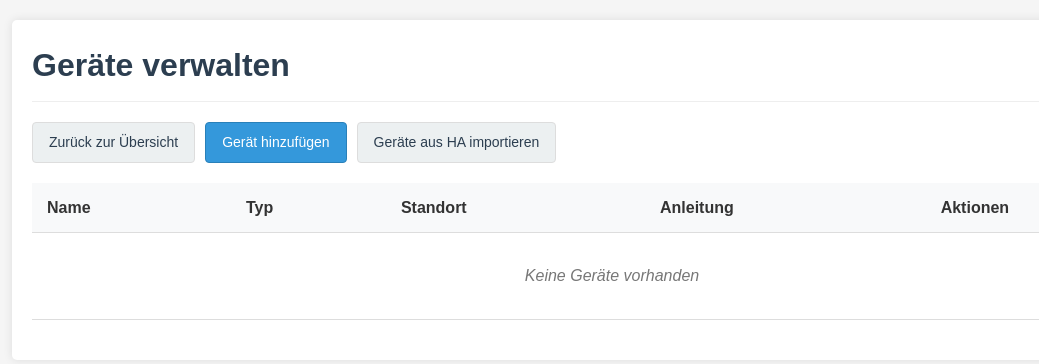
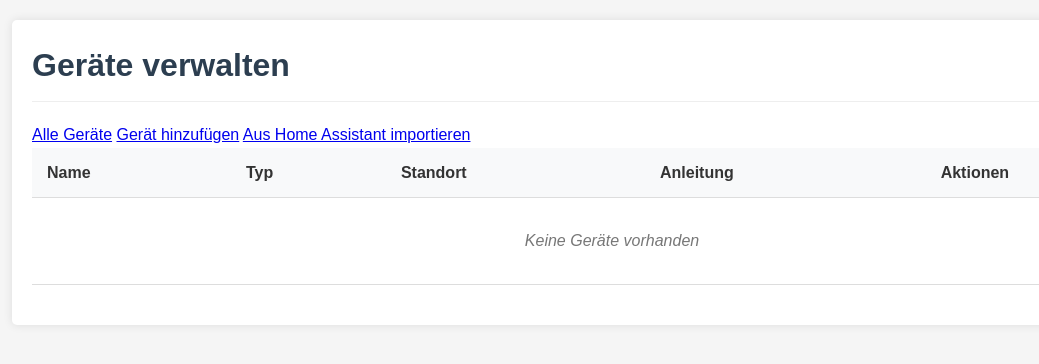
Before and after one commit to morbeth/home-assistant-pdf-manuals, a Flask app: page /devices in a window 1280 px wide. Shown: the top 364 px of the page, without its empty margins (28-1067 px from the left). Run offline with Flask 3, Linux system fonts and the light colour scheme; parts of the project's set-up code (start-up, migrations or seed data) failed here and were passed over.

Commit message:
Initial commit: PDF-Anleitungen Add-on für Home Assistant

```diff
--- a/config.yaml
+++ b/config.yaml
@@ -1,6 +1,6 @@
 
 name: "PDF-Anleitungen"
-version: "1.0.2"
+version: "1.0.3"
 slug: "pdf_manuals"
 description: "Hochladen und Verwalten von PDF-Anleitungen für Ihre Geräte"
 url: "https://github.com/yourusername/home-assistant-pdf-manuals"
--- a/main.py
+++ b/main.py
@@ -12,6 +12,32 @@ app = Flask(__name__,
             static_url_path='/static')  # URL-Pfad für statische Dateien
 app.secret_key = os.urandom(24)
 
+# Nach der Flask-App-Initialisierung und vor den Routen hinzufügen
+@app.before_request
+def fix_ingress():
+    """Korrigiert die URL für Home Assistant Ingress"""
+    # X-Ingress-Path Header von Nginx enthält den Basispfad
+    ingress_path = request.headers.get('X-Ingress-Path', '')
+    if ingress_path:
+        # WSGI-Umgebung anpassen
+        script_name = request.environ.get('HTTP_X_SCRIPT_NAME', '')
+        if script_name:
+            request.environ['SCRIPT_NAME'] = script_name
+            path_info = request.environ['PATH_INFO']
+            if path_info.startswith(script_name):
+                request.environ['PATH_INFO'] = path_info[len(script_name):]
+
+# Nach der fix_ingress-Funktion hinzufügen
+def get_base_url():
+    """Gibt die Basis-URL für Links zurück, unter Berücksichtigung von Ingress"""
+    script_name = request.environ.get('SCRIPT_NAME', '')
+    return script_name
+
+# Die Funktion für alle Templates verfügbar machen
+@app.context_processor
+def inject_base_url():
+    """Fügt die Basis-URL in alle Templates ein"""
+    return dict(base_url=get_base_url())
 
 # Jinja2 Filter für Datumsformatierung hinzufügen
 @app.template_filter('strftime')
--- a/templates/add_device.html
+++ b/templates/add_device.html
@@ -2,7 +2,7 @@
 <html>
 <head>
     <title>Gerät hinzufügen</title>
-    <link rel="stylesheet" href="{{ url_for('static', filename='styles.css') }}">
+    <link rel="stylesheet" href="{{ base_url }}{{ url_for('static', filename='styles.css') }}">
 </head>
 <body>
 <div class="container">
--- a/templates/devices.html
+++ b/templates/devices.html
@@ -3,7 +3,7 @@
 <html>
 <head>
     <title>Geräte verwalten</title>
-    <link rel="stylesheet" href="{{ url_for('static', filename='styles.css') }}">
+    <link rel="stylesheet" href="{{ base_url }}{{ url_for('static', filename='styles.css') }}">
 </head>
 <body>
 <div class="container">
--- a/templates/edit_device.html
+++ b/templates/edit_device.html
@@ -3,7 +3,7 @@
 <html>
 <head>
     <title>Gerät bearbeiten</title>
-    <link rel="stylesheet" href="{{ url_for('static', filename='styles.css') }}">
+    <link rel="stylesheet" href="{{ base_url }}{{ url_for('static', filename='styles.css') }}">
 </head>
 <body>
 <div class="container">
--- a/templates/includes/navigation.html
+++ b/templates/includes/navigation.html
@@ -1,34 +1,27 @@
 {% macro nav_main() %}
-<div class="navigation">
-    <a href="{{ url_for('index') }}" class="button active">Übersicht</a>
-    <a href="{{ url_for('list_devices') }}" class="button">Geräte</a>
-    <a href="{{ url_for('list_manuals') }}" class="button">Anleitungen</a>
-</div>
+<nav class="main-nav">
+    <a href="{{ base_url }}{{ url_for('index') }}" class="nav-item {% if request.endpoint == 'index' %}active{% endif %}">Übersicht</a>
+    <a href="{{ base_url }}{{ url_for('list_manuals') }}" class="nav-item {% if request.endpoint == 'list_manuals' %}active{% endif %}">Anleitungen</a>
+    <a href="{{ base_url }}{{ url_for('list_devices') }}" class="nav-item {% if request.endpoint == 'list_devices' %}active{% endif %}">Geräte</a>
+
+    <div class="nav-actions">
+        <a href="{{ base_url }}{{ url_for('upload_manual') }}" class="button">Anleitung hochladen</a>
+        <a href="{{ base_url }}{{ url_for('add_device') }}" class="button primary">Gerät hinzufügen</a>
+    </div>
+</nav>
 {% endmacro %}
 
 {% macro nav_manuals() %}
-<div class="navigation">
-    <a href="{{ url_for('index') }}" class="button">Zurück zur Übersicht</a>
-    <a href="{{ url_for('upload_manual') }}" class="button primary">Anleitung hochladen</a>
-</div>
-{% endmacro %}
-
-{% macro nav_upload_manual() %}
-<div class="navigation">
-    <a href="{{ url_for('list_manuals') }}" class="button">Zurück zur Anleitungsübersicht</a>
-</div>
+<nav class="sub-nav">
+    <a href="{{ base_url }}{{ url_for('list_manuals') }}" class="nav-item">Alle Anleitungen</a>
+    <a href="{{ base_url }}{{ url_for('upload_manual') }}" class="nav-item">Hochladen</a>
+</nav>
 {% endmacro %}
 
 {% macro nav_devices() %}
-<div class="navigation">
-    <a href="{{ url_for('index') }}" class="button">Zurück zur Übersicht</a>
-    <a href="{{ url_for('add_device') }}" class="button primary">Gerät hinzufügen</a>
-    <a href="{{ url_for('import_ha_devices') }}" class="button action">Geräte aus HA importieren</a>
-</div>
+<nav class="sub-nav">
+    <a href="{{ base_url }}{{ url_for('list_devices') }}" class="nav-item">Alle Geräte</a>
+    <a href="{{ base_url }}{{ url_for('add_device') }}" class="nav-item">Gerät hinzufügen</a>
+    <a href="{{ base_url }}{{ url_for('import_ha_devices') }}" class="nav-item">Aus Home Assistant importieren</a>
+</nav>
 {% endmacro %}
-
-{% macro nav_add_edit_device() %}
-<div class="navigation">
-    <a href="{{ url_for('list_devices') }}" class="button">Zurück zur Geräteübersicht</a>
-</div>
-{% endmacro %}
--- a/templates/index.html
+++ b/templates/index.html
@@ -2,7 +2,7 @@
 <html>
 <head>
     <title>PDF-Anleitungen</title>
-    <link rel="stylesheet" href="{{ url_for('static', filename='styles.css') }}">
+    <link rel="stylesheet" href="{{ base_url }}{{ url_for('static', filename='styles.css') }}">
 </head>
 <body>
 <div class="container">
--- a/templates/manuals.html
+++ b/templates/manuals.html
@@ -2,7 +2,7 @@
 <html>
 <head>
     <title>PDF-Anleitungen verwalten</title>
-    <link rel="stylesheet" href="{{ url_for('static', filename='styles.css') }}">
+    <link rel="stylesheet" href="{{ base_url }}{{ url_for('static', filename='styles.css') }}">
 </head>
 <body>
 <div class="container">
--- a/templates/upload_manual.html
+++ b/templates/upload_manual.html
@@ -2,7 +2,7 @@
 <html>
 <head>
     <title>Anleitung hochladen</title>
-    <link rel="stylesheet" href="{{ url_for('static', filename='styles.css') }}">
+    <link rel="stylesheet" href="{{ base_url }}{{ url_for('static', filename='styles.css') }}">
 </head>
 <body>
     <div class="container">
```
Also changed, not shown: 1 other file.
